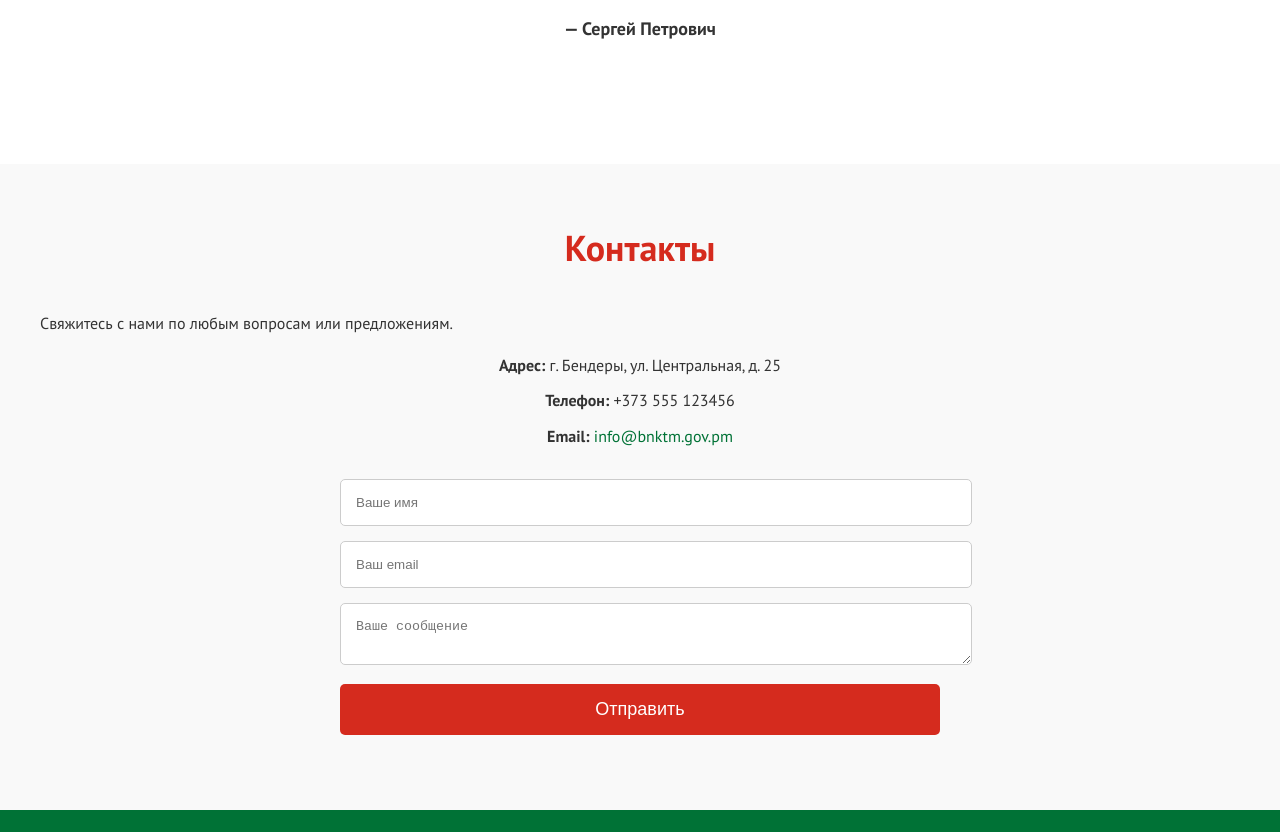
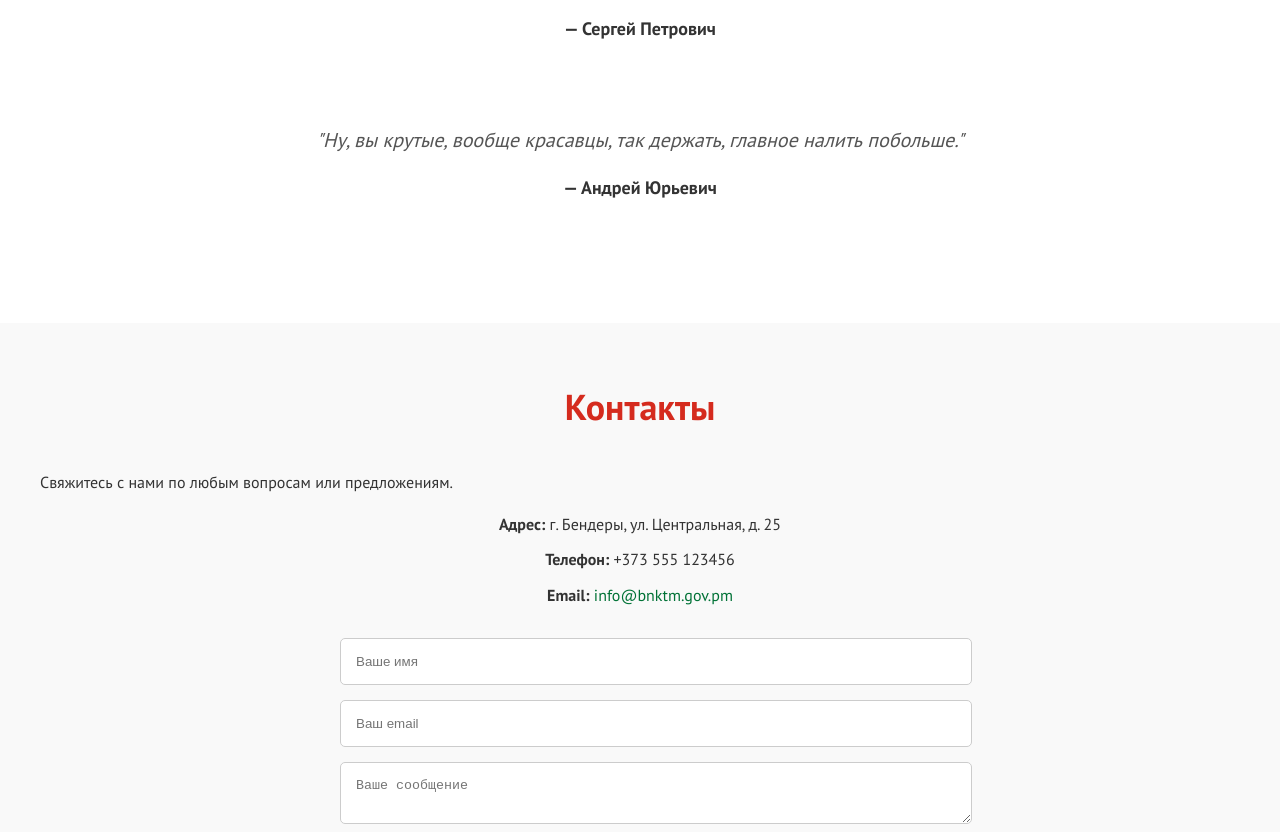
Before and after one commit to BNKTM/BNKM.org, a plain HTML site: page index.html in a window 1280 px wide. Shown: the part 3694-4526 px from the top of the page. Drawn offline with Linux system fonts and the light colour scheme.

Commit message:
index.html

```diff
--- a/index.html
+++ b/index.html
@@ -208,6 +208,11 @@
                     <p>"Очень нравятся ваши программы о культуре. Узнаю много нового."</p>
                     <h4>— Сергей Петрович</h4>
                 </div>
+                                <!-- Отзыв 3 -->
+                <div class="testimonial">
+                    <p>"Ну, вы крутые, вообще красавцы, так держать, главное налить побольше."</p>
+                    <h4>— Андрей Юрьевич</h4>
+                </div>
             </div>
         </div>
     </section>
```
